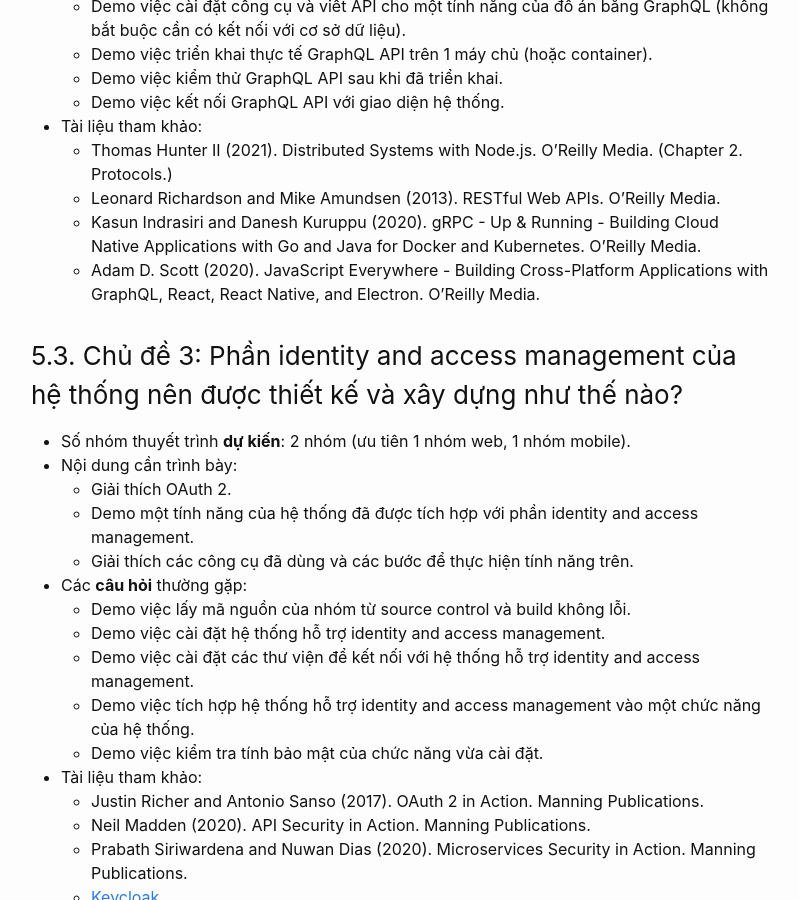
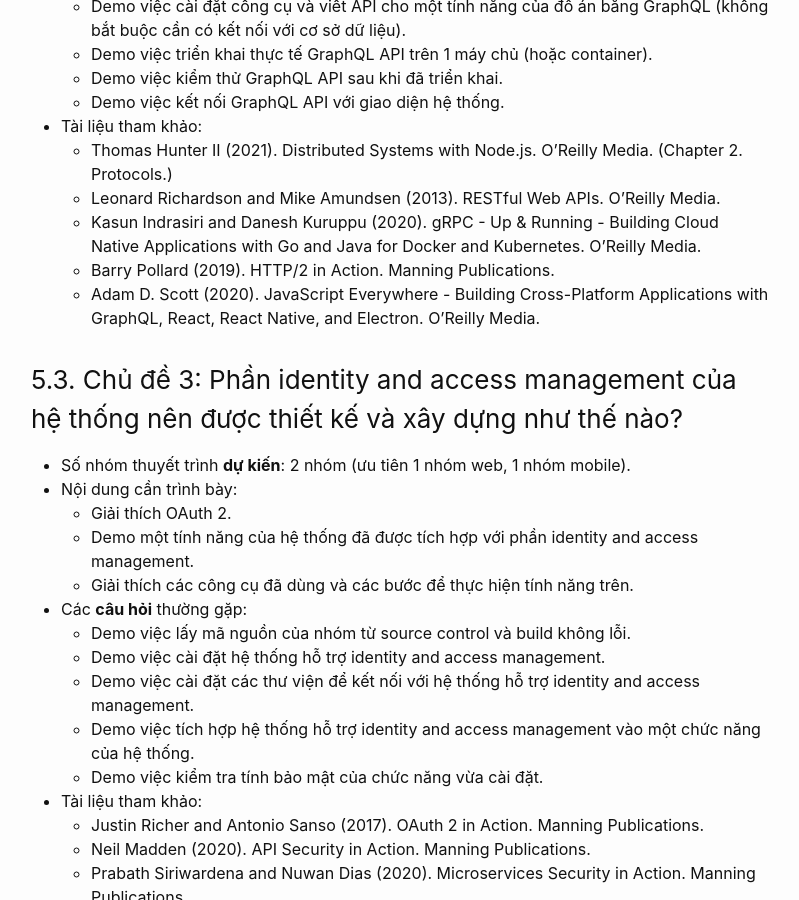
Before and after one commit to ngohuybien/ngohuybien.github.io, a Jekyll site: the page built from _posts/2024-01-29-enterprise-project-presentation-topics.md, in a window 1280 px wide and 900 px high, scrolled down 3309 px. Shown: the whole window, without its empty margins (239-1038 px from the left). Built offline with Jekyll 4.4.1, drawn with Linux system fonts in a browser that asks for light colours.

Commit message:
Update 2024-01-29-enterprise-project-presentation-topics.md

```diff
--- a/_posts/2024-01-29-enterprise-project-presentation-topics.md
+++ b/_posts/2024-01-29-enterprise-project-presentation-topics.md
@@ -97,6 +97,7 @@
     * Thomas Hunter II (2021). Distributed Systems with Node.js. O'Reilly Media. (Chapter 2. Protocols.)
     * Leonard Richardson and Mike Amundsen (2013). RESTful Web APIs. O'Reilly Media.
     * Kasun Indrasiri and Danesh Kuruppu (2020). gRPC - Up & Running - Building Cloud Native Applications with Go and Java for Docker and Kubernetes. O'Reilly Media.
+    * Barry Pollard (2019). HTTP/2 in Action. Manning Publications.
     * Adam D. Scott (2020). JavaScript Everywhere - Building Cross-Platform Applications with GraphQL, React, React Native, and Electron. O'Reilly Media.
 
 ### 5.3. Chủ đề 3: Phần identity and access management của hệ thống nên được thiết kế và xây dựng như thế nào?
```
